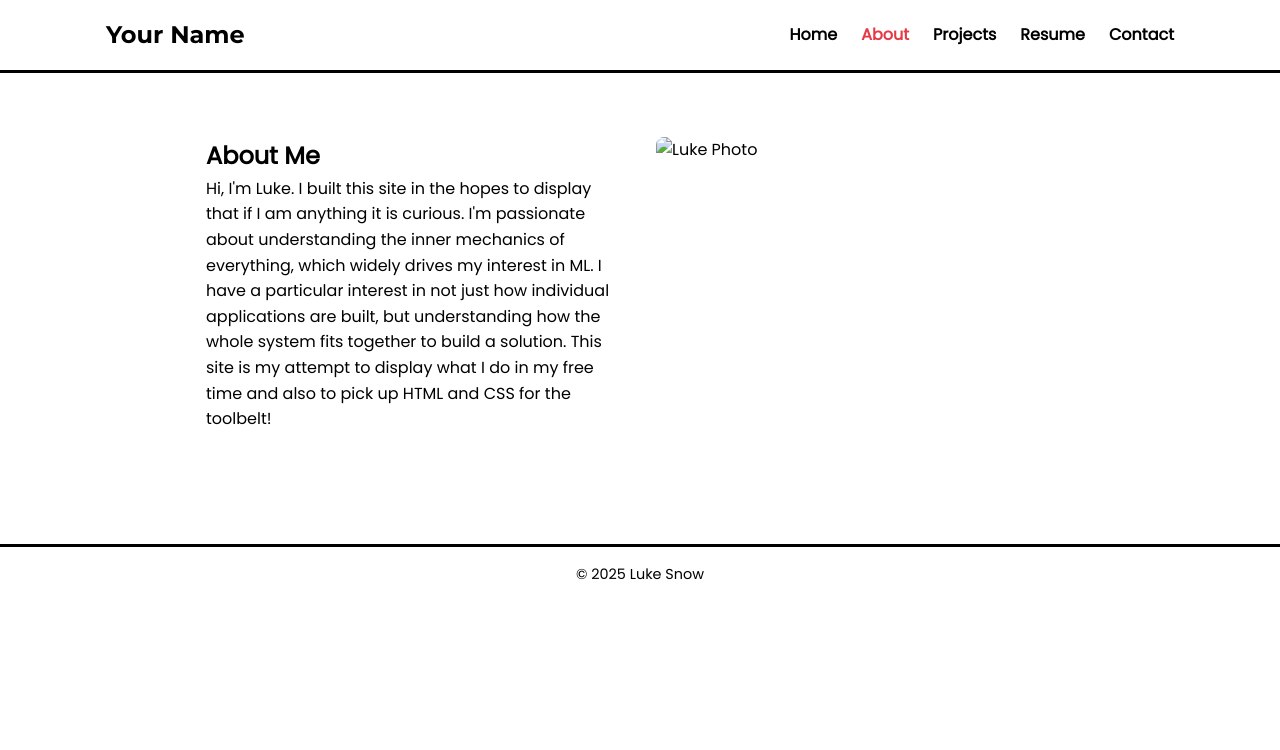
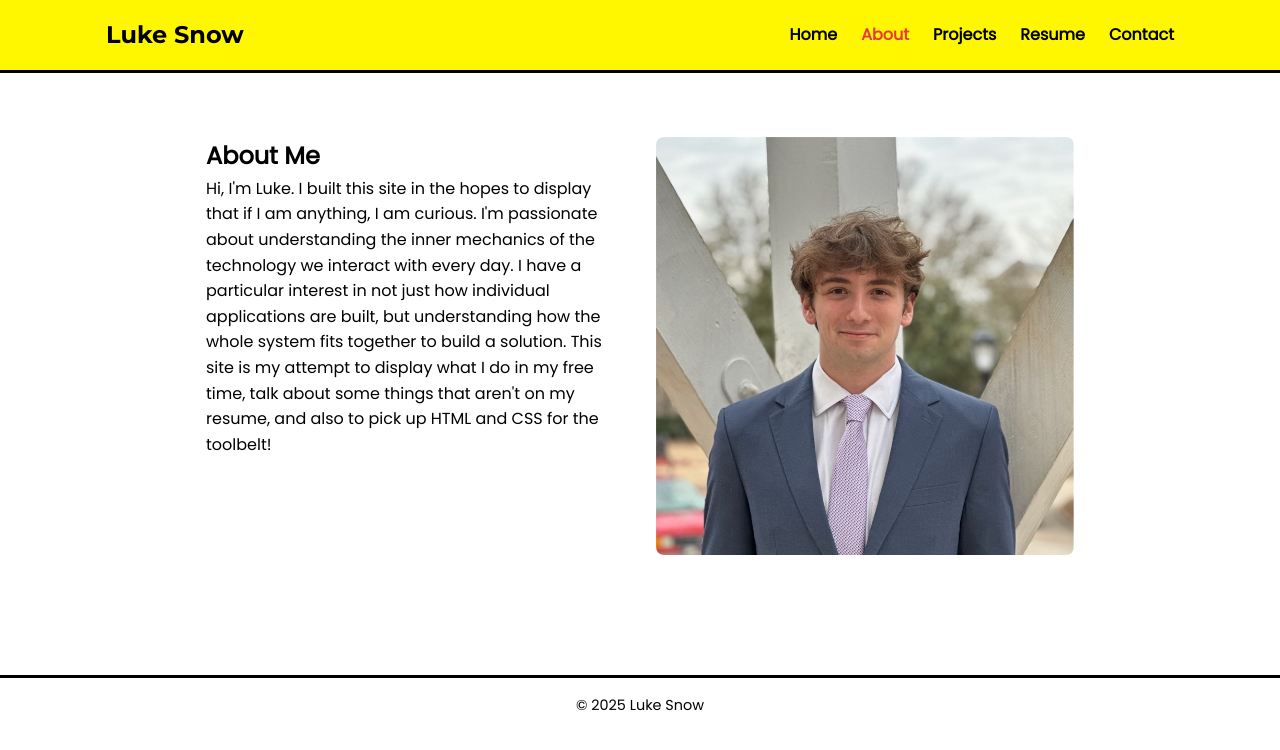
Before and after one commit to lrsnow8/PersonalSite, a plain HTML site: page about.html in a window 1280 px wide. Drawn offline with Linux system fonts and the light colour scheme.

Commit message:
swap index colors, button fix 1

```diff
--- a/about.html
+++ b/about.html
@@ -10,7 +10,7 @@
 <body>
   <header>
     <nav class="navbar">
-      <div class="logo"><a href="index.html">Your Name</a></div>
+      <div class="logo"><a href="index.html">Luke Snow</a></div>
       <ul class="nav-links">
         <li><a href="index.html">Home</a></li>
         <li><a href="about.html" class="active">About</a></li>
@@ -25,10 +25,10 @@
     <section class="about" style="padding: 4rem 1rem; max-width: 900px; margin: 0 auto; display: flex; flex-wrap: wrap; gap: 2rem;">
       <div class="bio" style="flex: 1; min-width: 280px;">
         <h2>About Me</h2>
-        <p>Hi, I'm Luke. I built this site in the hopes to display that if I am anything it is curious. I'm passionate about understanding the inner mechanics of everything, which widely drives my interest in ML. I have a particular interest in not just how individual applications are built, but understanding how the whole system fits together to build a solution. This site is my attempt to display what I do in my free time and also to pick up HTML and CSS for the toolbelt! </p>
+        <p>Hi, I'm Luke. I built this site in the hopes to display that if I am anything, I am curious. I'm passionate about understanding the inner mechanics of the technology we interact with every day. I have a particular interest in not just how individual applications are built, but understanding how the whole system fits together to build a solution. This site is my attempt to display what I do in my free time, talk about some things that aren't on my resume, and also to pick up HTML and CSS for the toolbelt! </p>
       </div>
       <div class="portrait" style="flex: 1; min-width: 280px;">
-        <img src="images/portrait.jpg" alt="Luke Photo" style="width: 100%; border-radius: 8px;">
+        <img src="images/LukeHeadshot.jpg" alt="Luke Photo" style="width: 100%; border-radius: 8px;">
       </div>
     </section>
   </main>
--- a/css/style.css
+++ b/css/style.css
@@ -25,7 +25,7 @@ body {
 
 /* ========== Navbar ========== */
 header {
-  background: var(--white);
+  background: var(--yellow);
   border-bottom: 3px solid var(--black);
 }
 
@@ -78,7 +78,7 @@ header {
   width: 100%;
   min-height:100vh;
   padding: 6rem 1rem;
-  background: var(--yellow);
+  background: var(--white);
   overflow: hidden; /* keeps background inside hero section with png*/
 }
 
@@ -128,6 +128,7 @@ header {
 }
 
 .btn.primary {
+  margin-top:1rem;
   background: var(--blue);
   color: var(--white);
 }
```
Also changed, not shown: images/LukeHeadshot.jpg (added), 1 other file.
